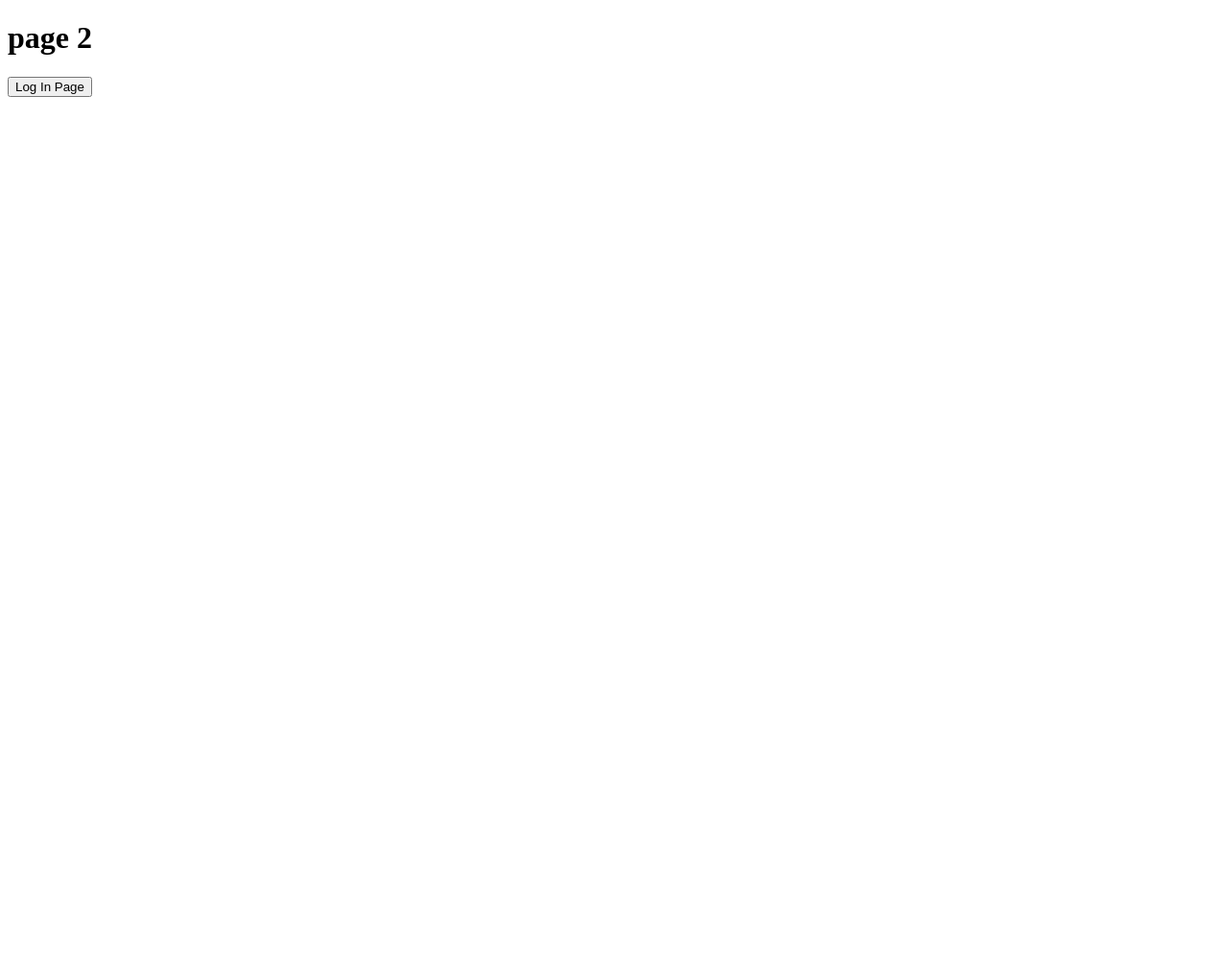
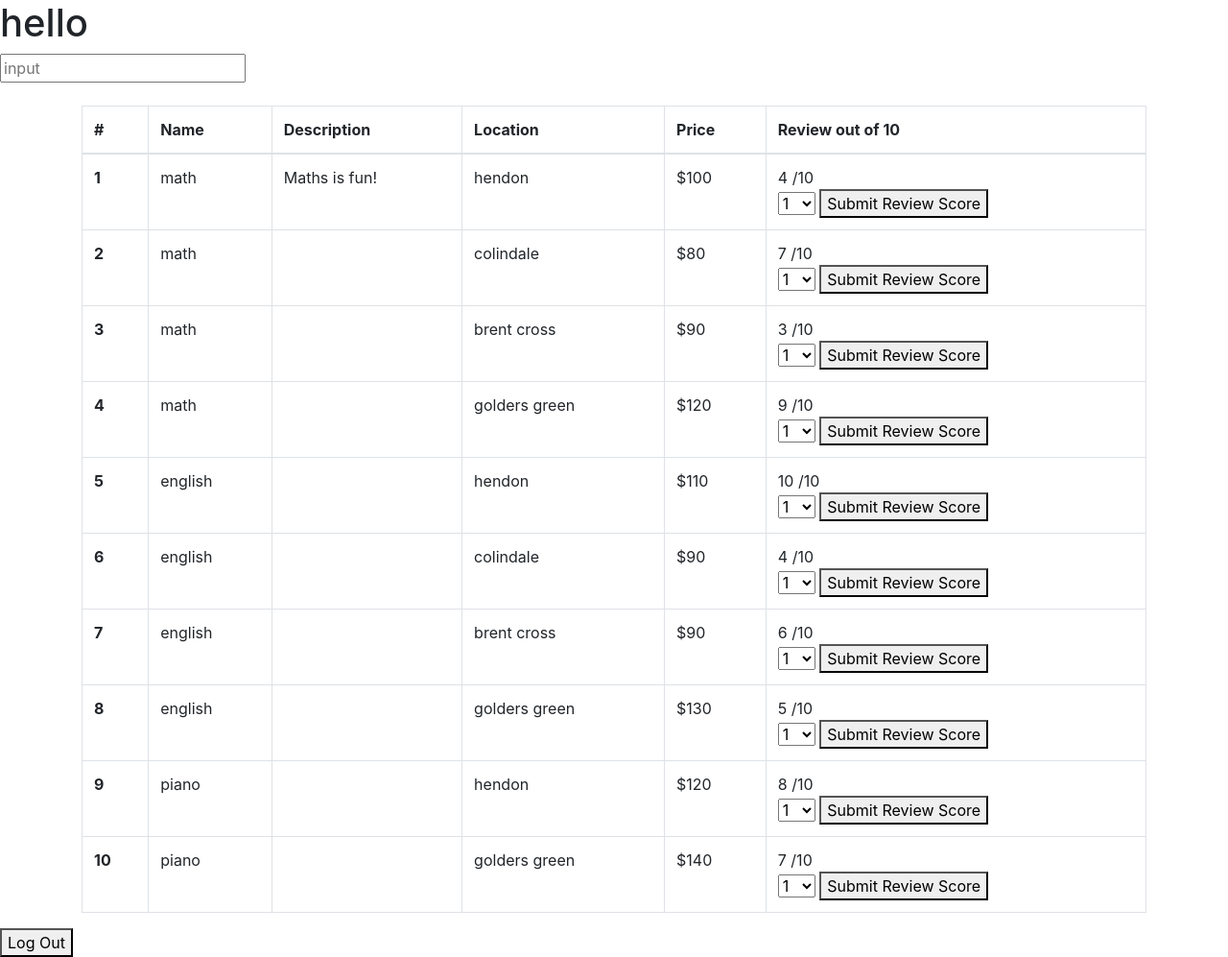
Before and after one commit to N3WTYPE01/CW1, a plain HTML site: page page2.html in a window 1280 px wide. Shown: the whole page at 96% size. Before the commit the page ends 800 px from the top, so only its background shows below. Drawn offline with nearby package versions, Linux system fonts and the light colour scheme.

Commit message:
added form to page 2. beginning of displaying course array

```diff
--- a/js/one.js
+++ b/js/one.js
@@ -1,7 +1,20 @@
+function adminShow() {
+  var chkboxShow = document.getElementById('adminChk')
+  var text = document.getElementById('Admin')
+
+  if (chkboxShow.checked == true) {
+      text.style.display = 'block'
+  } else {
+      text.style.display = "none";
+  }
+
+}
+
 var vm = new Vue({
   el: '#register',
   data: {
       email: '',
+      adminId: '',
       username: '',
       password: '',
   },
@@ -18,11 +31,11 @@ var vm = new Vue({
                   alert('Email already exists!');
                   return;
               }
-        users.push({ 'email': newEmail, 'username': this.username, 'password': this.password });
+              users.push({ 'adminID': this.adminId, 'email': newEmail, 'username': this.username, 'password': this.password });
               localStorage.setItem('users', JSON.stringify(users));
           }
           else {
-        users = [{ 'email': newEmail, 'username': this.username, 'password': this.password }];
+              users = [{ 'adminID': this.adminId, 'email': newEmail, 'username': this.username, 'password': this.password }];
               localStorage.setItem('users', JSON.stringify(users));
               return;
           }
@@ -45,8 +58,8 @@ var vm = new Vue({
               users = JSON.parse(localStorage.getItem('users'));
           };
           if (users) { //user validation if username and password matches localstorage
-        if (users.some(function (user) { return user.username === logUsername, user.password === logPasseord})) {
-          confirm('User ' +  logUsername +  ' Logged In!');
+              if (users.some(function (user) { return user.username === logUsername, user.password === logPasseord })) {
+                  confirm('User ' + logUsername + ' Logged In!');
                   window.location.href = 'page2.html', true;
                   return;
               }
@@ -59,3 +72,33 @@ var vm = new Vue({
   }
 }
 )
+
+//vue instance for table course array
+
+var app2 = new Vue({
+  el: '#app2',
+data:{
+          search: "",
+          courses: [
+              { 'topic': 'math', 'description':'Maths is fun!', 'location': 'hendon', 'price': 100 , 'review': 4},
+              { 'topic': 'math', 'location': 'colindale', 'price': 80, 'review':  7},
+              { 'topic': 'math', 'location': 'brent cross', 'price': 90, 'review': 3  },
+              { 'topic': 'math', 'location': 'golders green', 'price': 120, 'review': 9 },
+              { 'topic': 'english', 'location': 'hendon', 'price': 110, 'review': 10  },
+              { 'topic': 'english', 'location': 'colindale', 'price': 90, 'review': 4  },
+              { 'topic': 'english', 'location': 'brent cross', 'price': 90, 'review': 6  },
+              { 'topic': 'english', 'location': 'golders green', 'price': 130, 'review': 5  },
+              { 'topic': 'piano', 'location': 'hendon', 'price': 120, 'review': 8  },
+              { 'topic': 'piano', 'location': 'golders green', 'price': 140, 'review': 7  }
+          ]
+      },
+      computed: {
+          searchCourses: function () {
+              return this.courses.filter((item) =>{
+                  return item.topic.match(this.search)
+              });
+
+              }
+
+      }
+  })
--- a/page2.html
+++ b/page2.html
@@ -1,13 +1,86 @@
 <!DOCTYPE html>
 <html>
-    <head>
-        <h1>page 2</h1>
-        <script src="https://cdn.jsdelivr.net/npm/vue/dist/vue.js"></script>
-    </head>
-    <body>
-        <button onclick="indexBtn()">Log In Page</button>
-    </body>
-    <script>function indexBtn(){
+
+<head>
+
+    <script src="https://cdn.jsdelivr.net/npm/vue/dist/vue.js"></script>
+    <link rel="stylesheet" href="https://stackpath.bootstrapcdn.com/bootstrap/4.3.1/css/bootstrap.min.css"
+        integrity="sha384-ggOyR0iXCbMQv3Xipma34MD+dH/1fQ784/j6cY/iJTQUOhcWr7x9JvoRxT2MZw1T" crossorigin="anonymous">
+    <div id="app">
+        <h1>{{message}}</h1>
+
+    </div>
+    <input type="text" v-model="search" placeholder="input">
+</head>
+<script>
+    var app = new Vue({
+        el: '#app',
+        data: {
+            message: 'hello',
+
+        }
+    });
+
+</script>
+
+<body>
+    <div id="app2" class="container mt-4">
+        <table class="table table-bordered">
+            <thead>
+                <tr>
+                    <th scope="col">#</th>
+                    <th scope="col">Name</th>
+                    <th scope="col">Description</th>
+                    <th scope="col">Location</th>
+                    <th scope="col">Price</th>
+                    <th scope="col">Review out of 10</th>
+                </tr>
+            </thead>
+            <tbody>
+                <tr v-for="item, index in searchCourses" class="itemcon" id="item">
+                    <th scope="row">{{index + 1}}</th>
+                    <td>{{item.topic}}</td>
+                    <td>{{item.description}}</td>
+                    <td>{{item.location}}</td>
+                    <td>${{item.price}}</td>
+                    <td>{{item.review}} /10 <br>
+                        <select>
+                            <option >1</option>
+                            <option >2</option>
+                            <option >3</option>
+                            <option >4</option>
+                            <option >5</option>
+                            <option >6</option>
+                            <option >7</option>
+                            <option >8</option>
+                            <option >9</option>
+                            <option >10</option>
+                        </select>
+                    <button>Submit Review Score</button></td>
+
+                </tr>
+                <tr>
+
+            </tbody>
+        </table>
+    </div>
+
+
+
+
+
+
+
+
+
+
+    <button onclick="indexBtn()">Log Out</button>
+</body>
+<script>function indexBtn() {
         window.location.href = 'index.html';
-        }</script>
+        window.location.reload;
+    }
+</script>
+<script src="./js/one.js"></script>
+
 </html>
```
Also changed, not shown: index.html (+9 -1 lines). Lines whose indentation alone changed are shown as unchanged.
